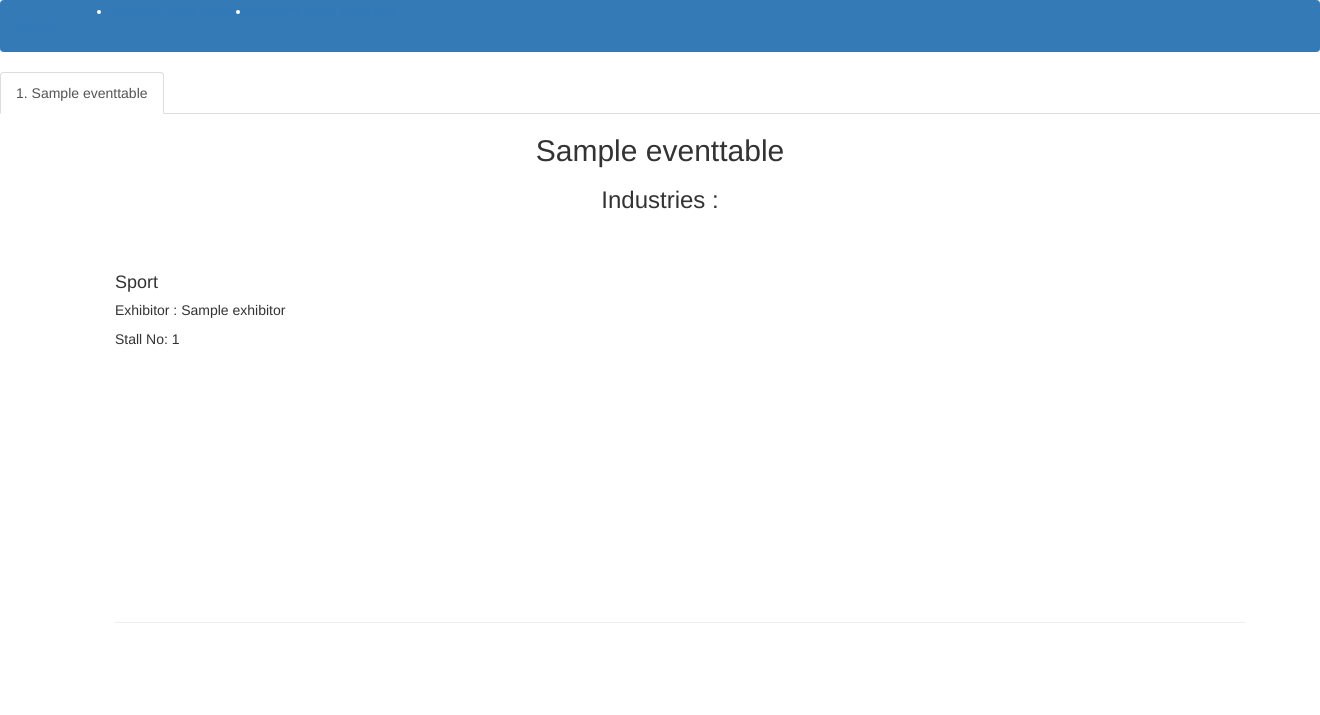
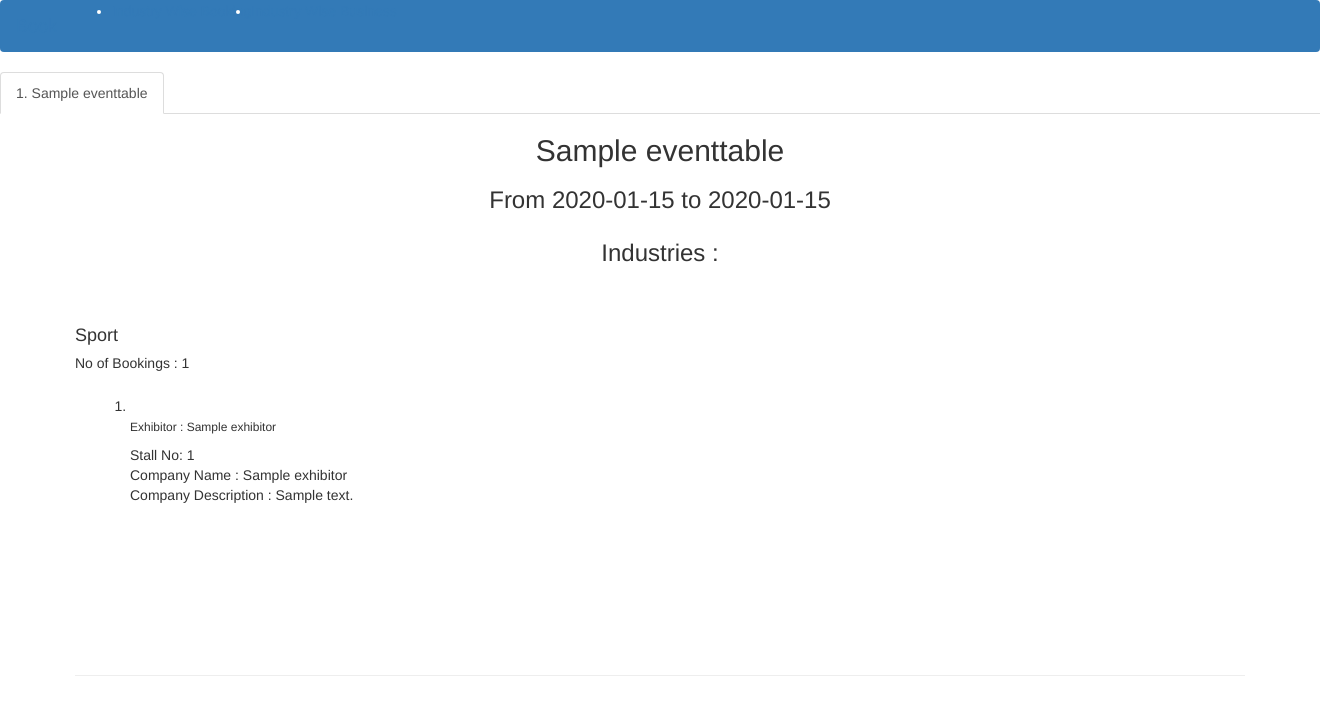
Before and after one commit to Ay9040/Swabhav-Tech-Labs-Internship-Project, a Flask app: page /industryBooking in a window 1320 px wide, after a click that opens the changed part. Shown: the top 715 px of the page. Run offline with Flask 2, Linux system fonts and the light colour scheme; data comes from the database, SQL or seed files in the repository; tables that the repository leaves empty hold one stand-in row (values such as "Sample post"); some libraries are stand-ins or nearby versions.

Commit message:
No of bookings added

```diff
--- a/static/css/style.css
+++ b/static/css/style.css
@@ -1,3 +1,8 @@
 button{
     margin: 10px;
 }
+
+ol li.industry-item{
+  padding: 15px;
+  list-style-position: outside;
+}
--- a/templates/indusBook.html
+++ b/templates/indusBook.html
@@ -11,6 +11,7 @@
     <link rel="stylesheet" href="{{ url_for('static', filename='scripts/font-awesome/css/font-awesome.min.css') }}">
     <link rel="stylesheet" href="{{ url_for('static', filename='scripts/bootstrap-social/bootstrap-social.css') }}">
     <!--<link rel="stylesheet" href="{{ url_for('static',filename='styles/styles.css') }}">-->
+    <link rel="stylesheet" href="{{ url_for('static',filename='css/style.css') }}">
     <title>Industry Wise Booking</title>
     </head>
     <style>
@@ -77,9 +78,9 @@
                 <div class="container">
                 <div class="text-center">
                     <h2>{{event[1]}}</h2>
-                    <h3 class="col-12">Industries : </h3>
+                    <h3 class="col-12">From {{event[3]}} to {{event[4]}}<br><br>Industries : </h3>
                 </div>
-                    <ul>
+                    <div>
                         {% for industry in industries %}
                             {% set industry_exhibitors=[] %}
                             {% for exhibitor in exhibitors %}
@@ -89,19 +90,32 @@
                             {% endfor %}
                         <div class="row row-content">
                             <h4 class="row-header">{{industry[1]}}</h4>
-                            <div class="container">
+                            {% set ns3=namespace(booking_count=0) %}
                             {% for booking in bookings %}
                                 {% if booking[1]==event[0] and booking[3] in industry_exhibitors %}
-                                <div class="row">
-                                    <h5>Exhibitor : {{booking[4]}}</h5>
-                                    <div class="col-12">Stall No: {{booking[5]}}</div>
-                                </div>
+                                    {% set ns3.booking_count=ns3.booking_count+1 %}
                                 {% endif %}
                             {% endfor %}
+                            <h5 class="col-12">No of Bookings : {{ns3.booking_count}}</h5>
+                            <div class="container">
+                            <ol>
+                            {% for booking in bookings %}
+                                {% if booking[1]==event[0] and booking[3] in industry_exhibitors %}
+                                <li class="industry-item">
+                                    <div class="row">
+                                    <h6>Exhibitor : {{booking[4]}}</h6>
+                                    <div class="col-12">Stall No: {{booking[5]}}</div>
+                                    <div class="col-12">Company Name : {{booking[6]}}</div>
+                                    <div class="col-12">Company Description : {{booking[7]}}</div>
+                                </div>
+                                </li>
+                                {% endif %}
+                            {% endfor %}
+                        </ol>
                             </div>
                         </div>
                         {% endfor %}
-                    </ul>
+                    </div>
                 </div>
             </div>
 
--- a/tfb.py
+++ b/tfb.py
@@ -34,12 +34,12 @@ try:
         return stalls
 
     def getBookings():
-        cursor.execute("SELECT b.id,e.id,event_name,exhibitor_id,exhibitor_name,stall_no from booking b left join eventtable e on b.event_id=e.id left join exhibitor ex on b.exhibitor_id=ex.id left join bookingstallmap m on m.booking_id = b.id left join stall s on m.stall_id=s.id")
+        cursor.execute("SELECT b.id,e.id,event_name,exhibitor_id,exhibitor_name,stall_no,company_name,company_description from booking b left join eventtable e on b.event_id=e.id left join exhibitor ex on b.exhibitor_id=ex.id left join bookingstallmap m on m.booking_id = b.id left join stall s on m.stall_id=s.id")
         bookings = cursor.fetchall()
         return bookings
 
     def getEvents():
-        cursor.execute("SELECT id, event_name FROM eventtable")
+        cursor.execute("SELECT * FROM eventtable")
         events = cursor.fetchall()
         return events
 
```
